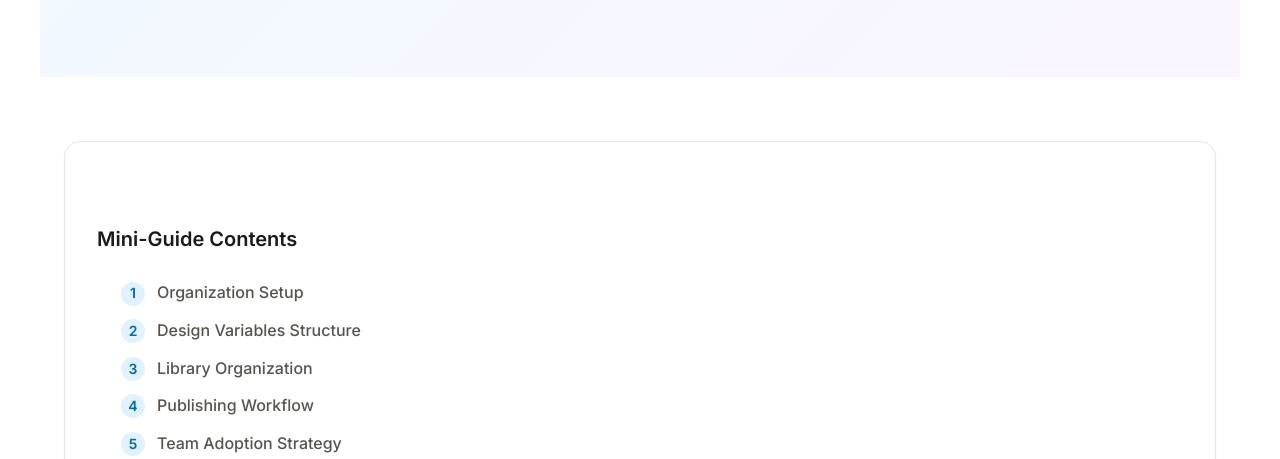
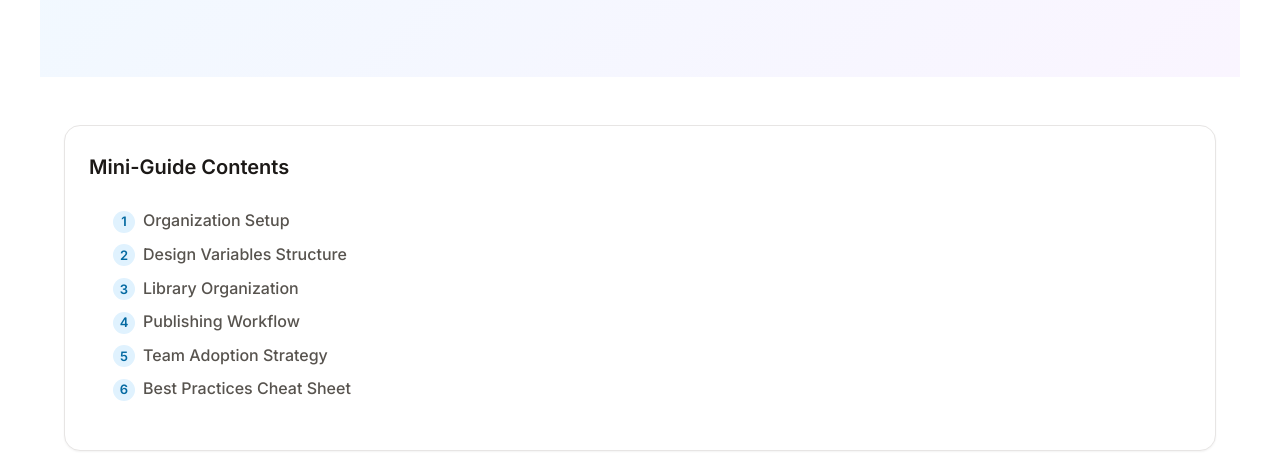
Before and after one commit to iolmao/design_system, a plain HTML site: page index.html in a window 1280 px wide. Shown: the part 341-800 px from the top of the page. Drawn offline with Linux system fonts and the light colour scheme.

Commit message:
Modifiche ai margini e padding nel file index.html per migliorare la spaziatura degli elementi. Ridotti i margini e le dimensioni di alcuni componenti per una presentazione più compatta e armoniosa.

```diff
--- a/index.html
+++ b/index.html
@@ -147,7 +147,7 @@
             padding: var(--space-20) 0;
             background: linear-gradient(135deg, var(--primary-50) 0%, var(--purple-50) 100%);
             margin: 0 calc(-1 * var(--space-6));
-            margin-bottom: var(--space-16);
+            margin-bottom: var(--space-12);
         }
 
         .hero h1 {
@@ -177,8 +177,8 @@
              background: var(--surface);
              border: 1px solid var(--gray-200);
              border-radius: var(--radius-xl);
-             padding: var(--space-8);
-             margin-bottom: var(--space-16);
+             padding: var(--space-6);
+             margin-bottom: var(--space-12);
              box-shadow: var(--shadow-sm);
          }
 
@@ -304,7 +304,8 @@
             font-size: 1.25rem;
             font-weight: 600;
             color: var(--text-primary);
-            margin-bottom: var(--space-6);
+            margin-top: 0;
+            margin-bottom: var(--space-4);
         }
 
         .toc ol {
@@ -314,7 +315,7 @@
 
         .toc li {
             counter-increment: toc-counter;
-            margin-bottom: var(--space-3);
+            margin-bottom: var(--space-2);
             transition: transform 0.2s ease;
         }
 
@@ -327,14 +328,14 @@
             background: var(--primary-100);
             color: var(--primary-700);
             font-weight: 600;
-            width: 24px;
-            height: 24px;
+            width: 22px;
+            height: 22px;
             border-radius: 50%;
             display: inline-flex;
             align-items: center;
             justify-content: center;
-            margin-right: var(--space-3);
-            font-size: 0.875rem;
+            margin-right: var(--space-2);
+            font-size: 0.8125rem;
         }
 
         .toc a {
@@ -588,6 +589,12 @@
              .hero {
                  margin: 0 calc(-1 * var(--space-4));
                  padding: var(--space-12) var(--space-4);
+                 margin-bottom: var(--space-8);
+             }
+
+             .toc {
+                 padding: var(--space-5);
+                 margin-bottom: var(--space-8);
              }
 
              .grid {
```
